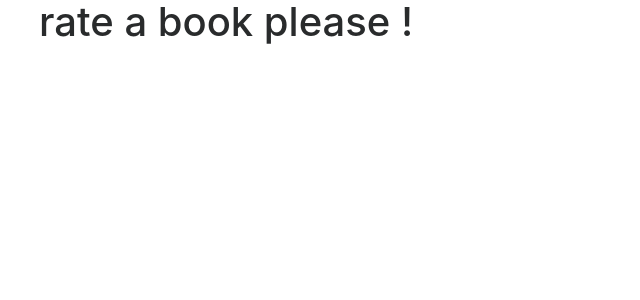
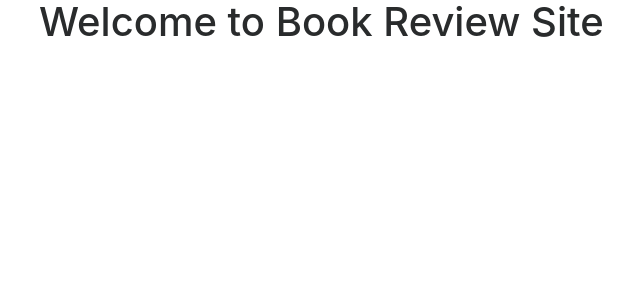
Before and after one commit to yoonuxprog/book_review_app, a Flask app: template templates/home.html in a window 1280 px wide. Shown: the top 300 px of the page, without its empty margins (46-686 px from the left). Run offline with Flask 2, Linux system fonts and the light colour scheme; the template is opened without the code that fills it, so the values that code supplies are empty; some libraries are stand-ins or nearby versions.

Commit message:
Update home.html

```diff
--- a/templates/home.html
+++ b/templates/home.html
@@ -5,5 +5,5 @@
 {% endblock %}
 
 {% block body %}
-    <h1>rate a book please !</h1>
+    <h1>Welcome to Book Review Site</h1>
 {% endblock %}
```
